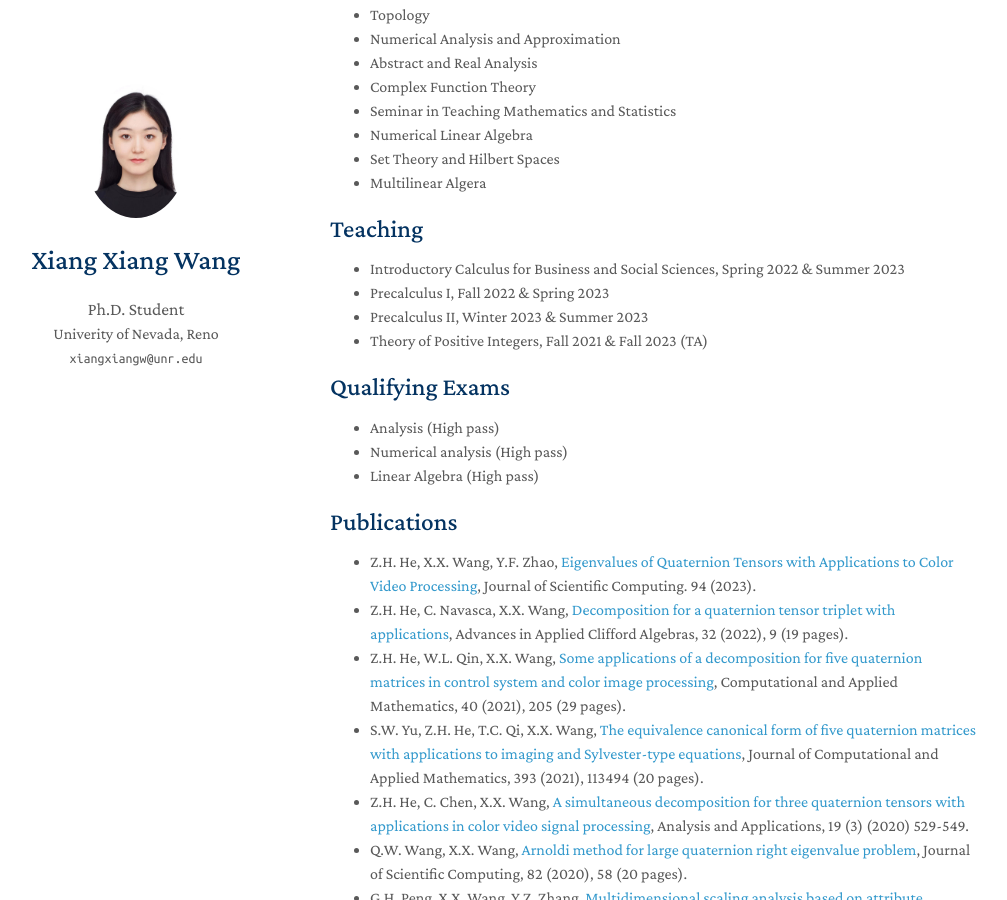
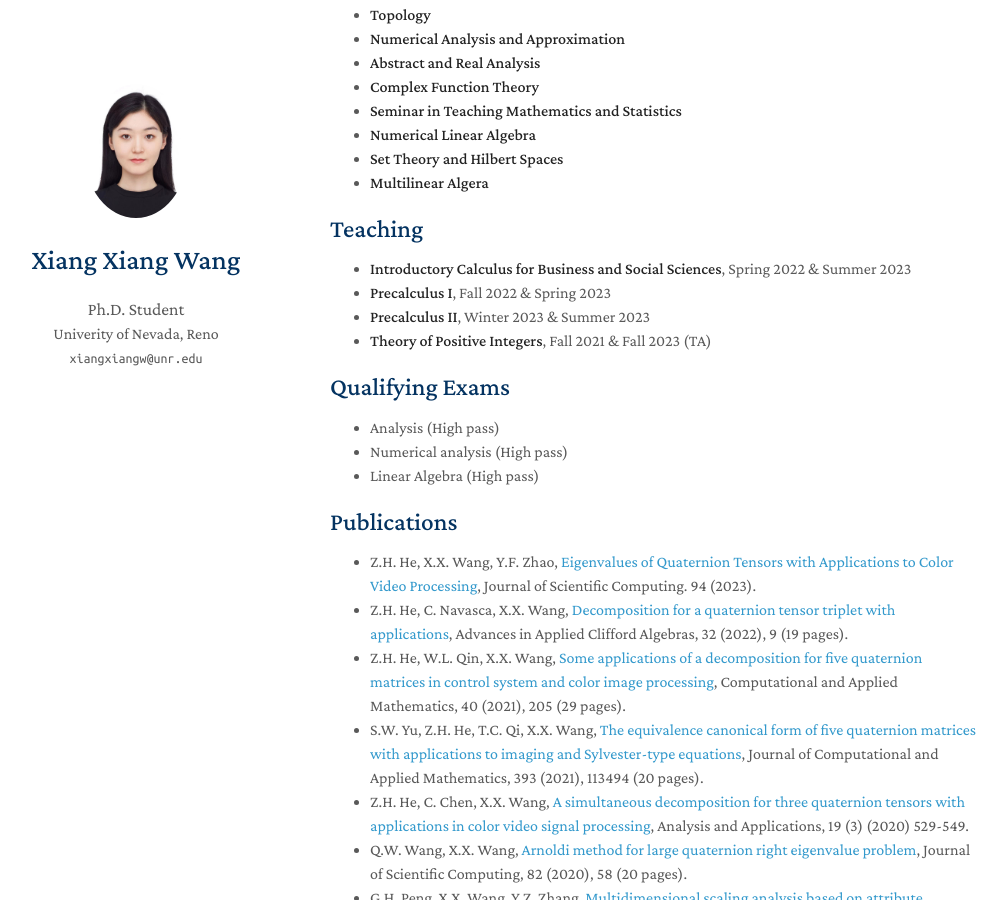
Before and after one commit to yaoyao-liu/minimal-light, a Jekyll site: the page built from index.md, in a window 1280 px wide and 900 px high, scrolled down 726 px. Shown: the whole window, without its empty margins (140-1147 px from the left). Built offline with Jekyll 4.4.1, drawn with Linux system fonts in a browser that asks for light colours; nearby versions of some CDN libraries; a style sheet for code colours, icons or effects is not loaded; our own code applies the rules of GitHub Pages for plain Markdown files.

```diff
--- a/index.md
+++ b/index.md
@@ -29,21 +29,21 @@ layout: homepage
 
 ## Main Classes Taken
 
-- Topology
-- Numerical Analysis and Approximation
-- Abstract and Real Analysis
-- Complex Function Theory
-- Seminar in Teaching Mathematics and Statistics
-- Numerical Linear Algebra
-- Set Theory and Hilbert Spaces
-- Multilinear Algera
+- **Topology**
+- **Numerical Analysis and Approximation**
+- **Abstract and Real Analysis**
+- **Complex Function Theory**
+- **Seminar in Teaching Mathematics and Statistics**
+- **Numerical Linear Algebra**
+- **Set Theory and Hilbert Spaces**
+- **Multilinear Algera**
 
 
 ## Teaching
-- Introductory Calculus for Business and Social Sciences, Spring 2022 & Summer 2023
-- Precalculus I, Fall 2022 & Spring 2023
-- Precalculus II, Winter 2023 & Summer 2023
-- Theory of Positive Integers, Fall 2021 & Fall 2023 (TA)
+- **Introductory Calculus for Business and Social Sciences**, Spring 2022 & Summer 2023
+- **Precalculus I**, Fall 2022 & Spring 2023
+- **Precalculus II**, Winter 2023 & Summer 2023
+- **Theory of Positive Integers**, Fall 2021 & Fall 2023 (TA)
 
 
 ## Qualifying Exams
```
